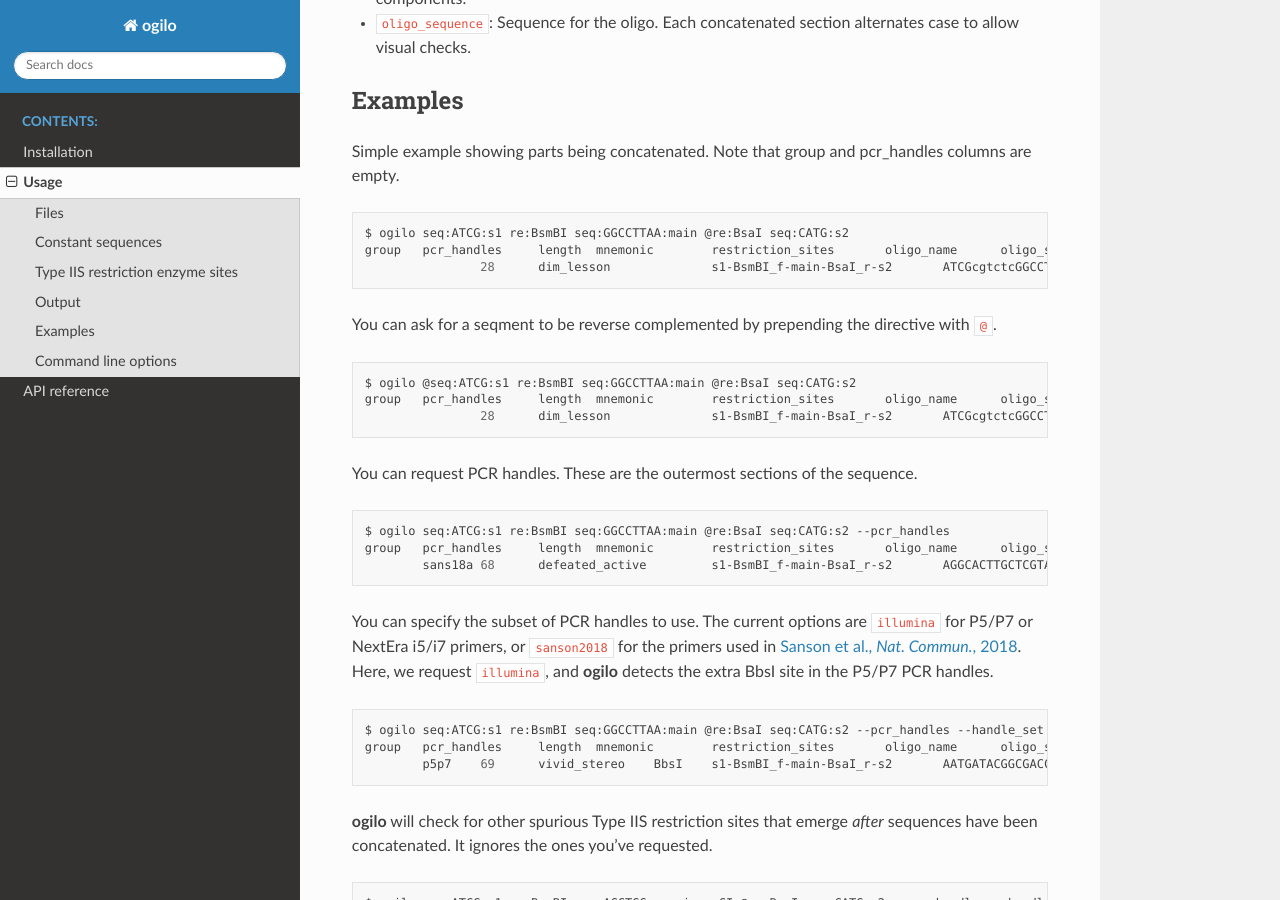
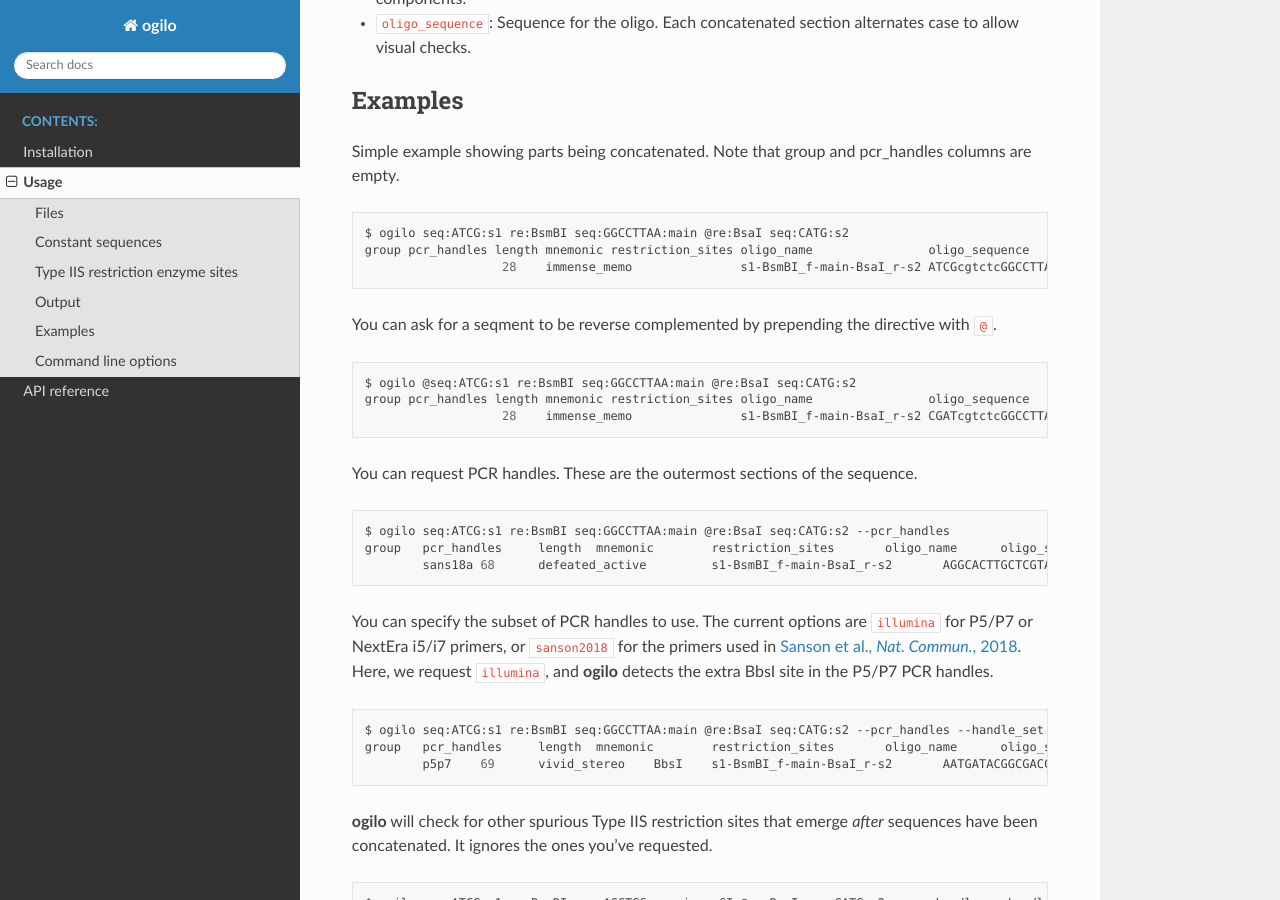
Before and after one commit to scbirlab/ogilo, a Sphinx documentation site: the page built from docs/source/usage.md, in a window 1280 px wide and 900 px high, scrolled down 2073 px. Built offline with Sphinx 7.4.7 and the Read the Docs theme 2.0.0, drawn with Linux system fonts in a browser that asks for light colours.

Commit message:
Fix reverse complement docs

````diff
--- a/docs/source/usage.md
+++ b/docs/source/usage.md
@@ -94,16 +94,16 @@ Simple example showing parts being concatenated. Note that group and pcr_handles
 
 ```bash
 $ ogilo seq:ATCG:s1 re:BsmBI seq:GGCCTTAA:main @re:BsaI seq:CATG:s2
-group   pcr_handles     length  mnemonic        restriction_sites       oligo_name      oligo_sequence
-                28      dim_lesson              s1-BsmBI_f-main-BsaI_r-s2       ATCGcgtctcGGCCTTAAgagaccCATG
+group pcr_handles length mnemonic restriction_sites oligo_name                oligo_sequence
+                   28    immense_memo               s1-BsmBI_f-main-BsaI_r-s2 ATCGcgtctcGGCCTTAAgagaccCATG
 ```
 
 You can ask for a seqment to be reverse complemented by prepending the directive with `@`.
 
 ```bash
 $ ogilo @seq:ATCG:s1 re:BsmBI seq:GGCCTTAA:main @re:BsaI seq:CATG:s2
-group   pcr_handles     length  mnemonic        restriction_sites       oligo_name      oligo_sequence
-                28      dim_lesson              s1-BsmBI_f-main-BsaI_r-s2       ATCGcgtctcGGCCTTAAgagaccCATG
+group pcr_handles length mnemonic restriction_sites oligo_name                oligo_sequence
+                   28    immense_memo               s1-BsmBI_f-main-BsaI_r-s2 CGATcgtctcGGCCTTAAgagaccCATG
 ```
 
 You can request PCR handles. These are the outermost sections of the sequence.
````
Also changed, not shown: README.md (+4 -4 lines).
